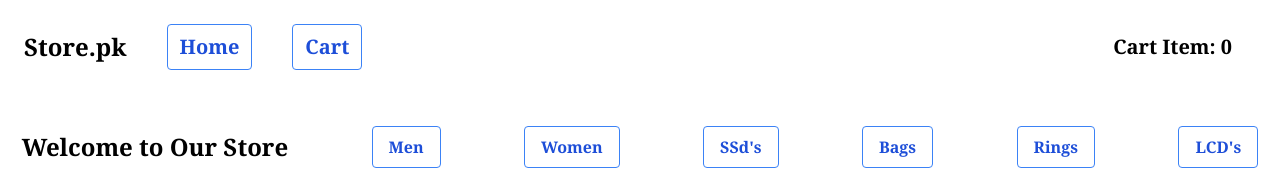
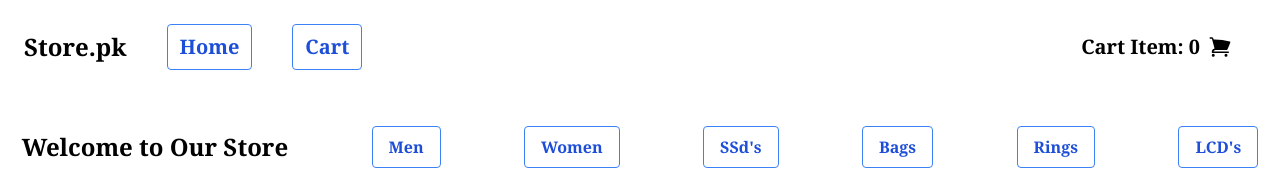
Before and after one commit to Yasir-Khan22/react-project, a React (Vite) app: page / in a window 1280 px wide. Shown: the top 170 px of the page. Built offline with nearby package versions, Linux system fonts and the light colour scheme; no server answers.

Commit message:
Hero Icon added

```diff
--- a/src/components/Navbar.jsx
+++ b/src/components/Navbar.jsx
@@ -9,7 +9,10 @@
                 <Link to={"/"} className="px-3 bg-transparent hover:bg-blue-500 text-blue-700 font-semibold hover:text-white py-2 border border-blue-500 hover:border-transparent rounded">Home</Link>
                 <Link to={"/cart"} className="px-3 bg-transparent hover:bg-blue-500 text-blue-700 font-semibold hover:text-white py-2 border border-blue-500 hover:border-transparent rounded ">Cart</Link>
             </div>
-            <span className="mr-[2rem]">Cart Item: 0</span>
+            <span className="flex justify-center items-center gap-2 mr-[2rem]"> Cart Item: 0 <svg xmlns="http://www.w3.org/2000/svg" viewBox="0 0 24 24" fill="currentColor" className="w-6 h-6">
+                <path d="M2.25 2.25a.75.75 0 000 1.5h1.386c.17 0 .318.114.362.278l2.558 9.592a3.752 3.752 0 00-2.806 3.63c0 .414.336.75.75.75h15.75a.75.75 0 000-1.5H5.378A2.25 2.25 0 017.5 15h11.218a.75.75 0 00.674-.421 60.358 60.358 0 002.96-7.228.75.75 0 00-.525-.965A60.864 60.864 0 005.68 4.509l-.232-.867A1.875 1.875 0 003.636 2.25H2.25zM3.75 20.25a1.5 1.5 0 113 0 1.5 1.5 0 01-3 0zM16.5 20.25a1.5 1.5 0 113 0 1.5 1.5 0 01-3 0z" />
+            </svg>
+            </span>
         </div >
     )
 }
```
